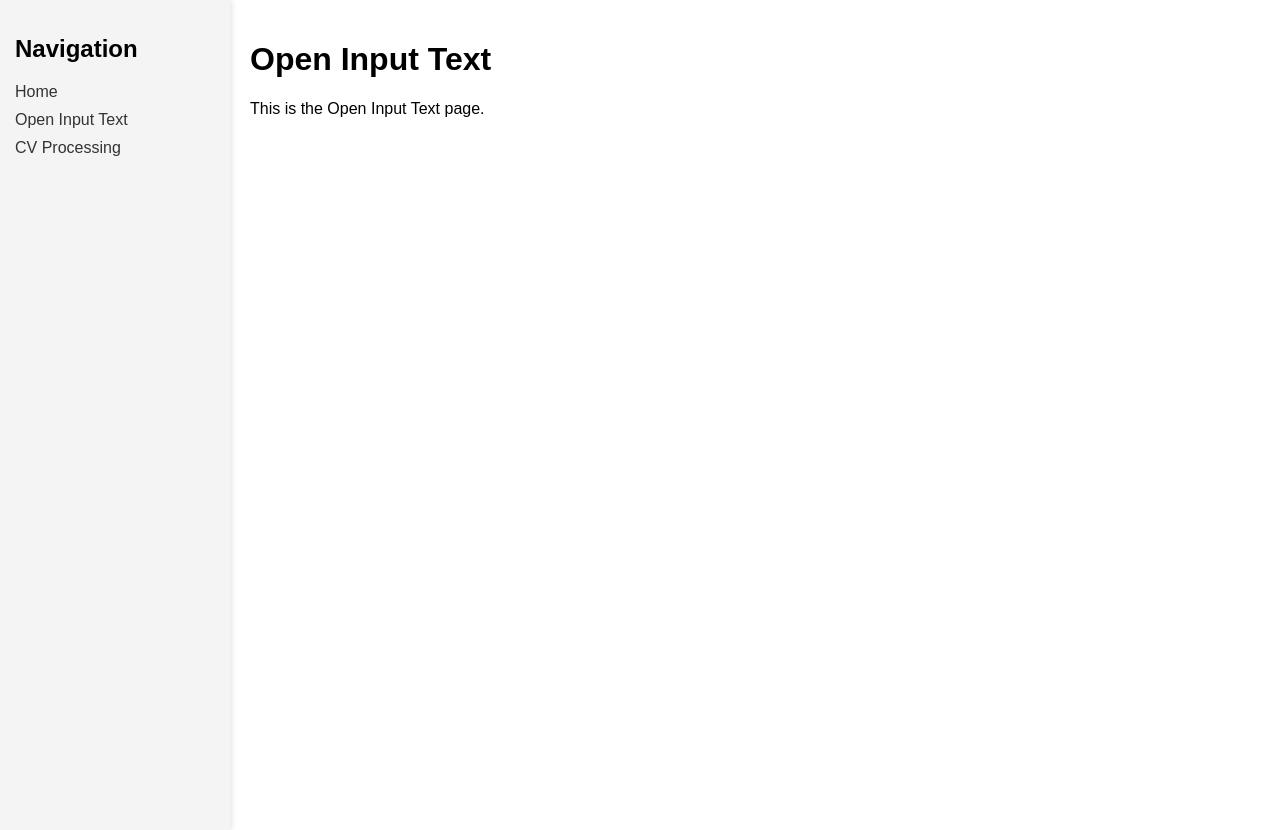
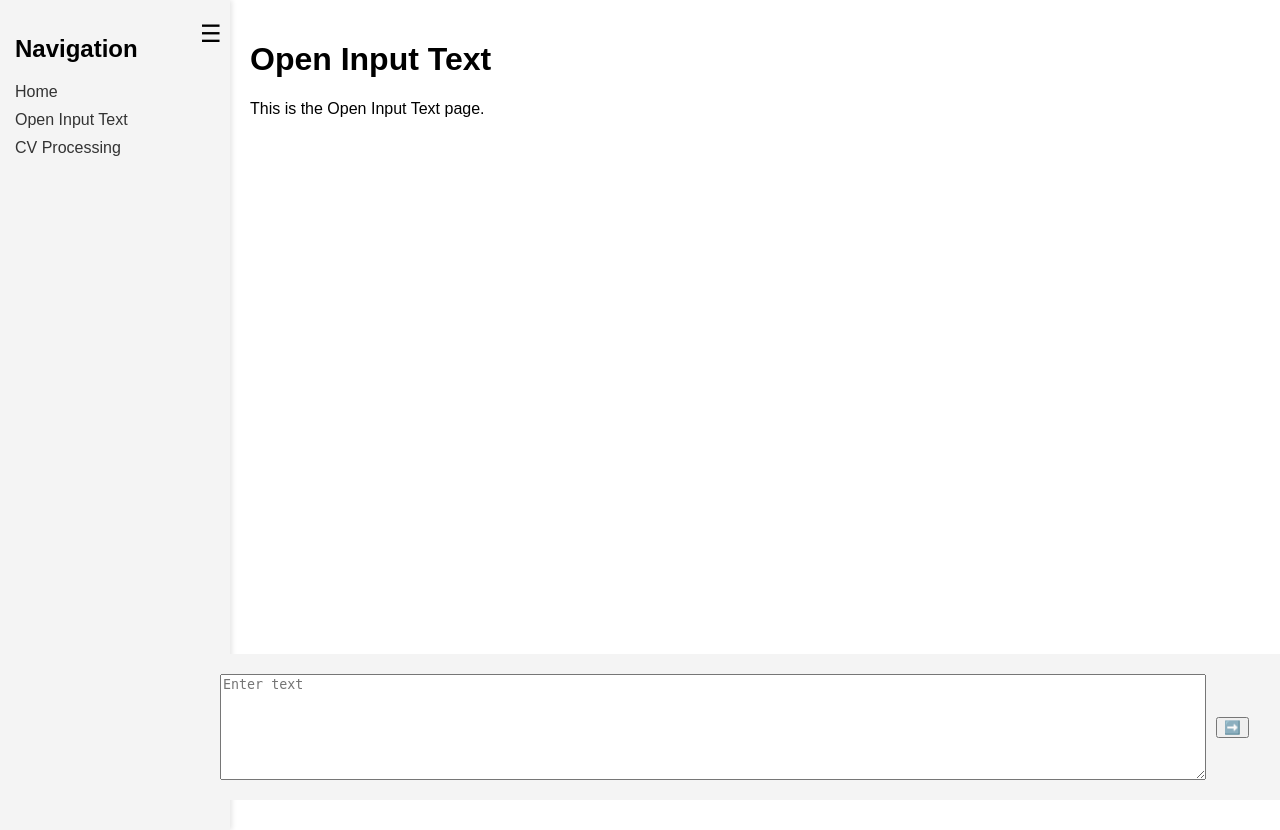
Before and after one commit to A-VT/MD, a Flask app: page /openInputText in a window 1280 px wide. Run offline with Flask 3, Linux system fonts and the light colour scheme.

Commit message:
has an input textbox.

```diff
--- a/app.py
+++ b/app.py
@@ -1,4 +1,4 @@
-from flask import Flask, render_template
+from flask import Flask, render_template, request, jsonify
 
 app = Flask(__name__)
 
@@ -10,6 +10,13 @@ def home():
 def open_input_text():
     return render_template('openInputText.html')
 
+@app.route('/handle_input', methods=['POST'])
+def handle_input():
+    data = request.json
+    text = data['text']
+    print(f"text: {text}")
+    return jsonify({'status': 'success', 'text': text})
+
 @app.route('/CVprocessing')
 def cv_processing():
     return render_template('CVprocessing.html')
--- /dev/null
+++ b/static/inputText.css
@@ -0,0 +1,23 @@
+/* Style for input container */
+#input-container {
+    position: fixed;
+    bottom: 0;
+    left: 200px;
+    width: calc(100% - 200px); /* Adjust width to accommodate sidebar */
+    background-color: #f4f4f4;
+    padding: 20px;
+    display: flex;
+    align-items: center;
+    z-index: 999; /* Ensure the input container is above the sidebar */
+}
+
+#input-text {
+    width: calc(100% - 100px); /* Adjust width of text box */
+    height: 100px; /* Initial height of text box */
+    margin-right: 10px;
+    resize: vertical; /* Allow vertical resizing */
+}
+
+#send-button {
+    cursor: pointer;
+}
--- a/templates/CVprocessing.html
+++ b/templates/CVprocessing.html
@@ -11,6 +11,7 @@
         {% include 'sidebar.html' %}
     </div>
     <div class="content">
+        <div id="toggle-btn">☰</div>
         <h1>CV Processing Page</h1>
         <p>This is the CV Processing page.</p>
     </div>
--- a/templates/openInputText.html
+++ b/templates/openInputText.html
@@ -4,6 +4,7 @@
     <meta charset="UTF-8">
     <meta name="viewport" content="width=device-width, initial-scale=1.0">
     <link rel="stylesheet" href="{{ url_for('static', filename='sidebar.css') }}">
+    <link rel="stylesheet" href="{{ url_for('static', filename='inputText.css') }}">
     <title>Open Input Text</title>
 </head>
 <body>
@@ -11,10 +12,37 @@
         {% include 'sidebar.html' %}
     </div>
     <div class="content">
+        <div id="toggle-btn">☰</div>
         <h1>Open Input Text</h1>
         <p>This is the Open Input Text page.</p>
+        <div id="input-container">
+            <textarea id="input-text" placeholder="Enter text"></textarea>
+            <button id="send-button">➡️</button>
+        </div>
     </div>
 
     <script src="{{ url_for('static', filename='sidebar.js') }}"></script>
+    <script>
+        document.addEventListener("DOMContentLoaded", function () {
+            const sendButton = document.getElementById("send-button");
+            const inputText = document.getElementById("input-text");
+
+            sendButton.addEventListener("click", function () {
+                const text = inputText.value;
+                fetch('/handle_input', {
+                    method: 'POST',
+                    headers: {
+                        'Content-Type': 'application/json',
+                    },
+                    body: JSON.stringify({ text: text }),
+                }).then(response => {
+                    // Handle response as needed
+                    console.log(response);
+                }).catch(error => {
+                    console.error('Error:', error);
+                });
+            });
+        });
+    </script>
 </body>
 </html>
```
